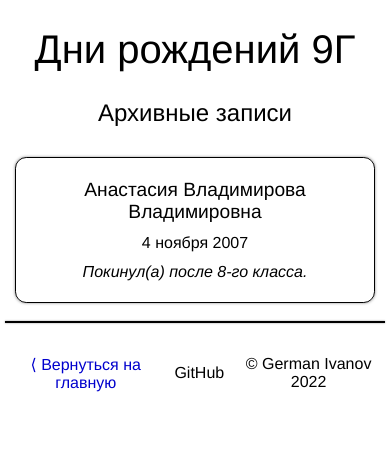
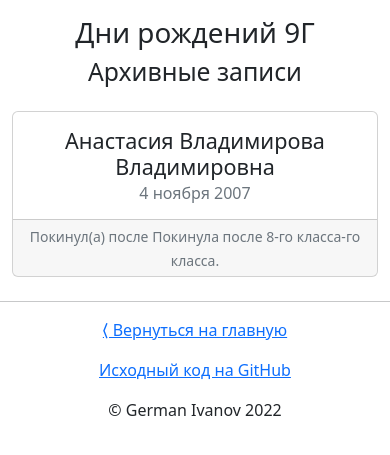
Before and after one commit to Dedstate/Birthday_date_website, a Flask app: page /archived in a window 390 px wide. Shown: the top 455 px of the page. Run offline with Flask 2, Linux system fonts and the light colour scheme.

Commit message:
Migrate from own CSS to Bootstrap 5.2.0
- Better UI/UX thanks to Bootstrap
- Responsive bottom navbar (Issue #1)
- Dark mode CSS file (dark.css, temporary fix untill Bootstrap 5.3.0 with integrated dark mode)
- Changed GitHub button slightly
- Cleaner codebase, no more inline styles

```diff
--- a/birthdays_archived.csv
+++ b/birthdays_archived.csv
@@ -1 +1 @@
-Анастасия Владимирова Владимировна,4 ноября 2007,8
+Анастасия Владимирова Владимировна,4 ноября 2007,Покинула после 8-го класса
--- /dev/null
+++ b/static/dark.css
@@ -0,0 +1,30 @@
+@media (prefers-color-scheme: dark) {
+  h1,
+  h2,
+  h3,
+  h4,
+  h5,
+  h6,
+  p,
+  small {
+    color: white;
+  }
+
+  a > p {
+    color: inherit;
+  }
+
+  .text-muted {
+    color: lightgray !important;
+  }
+
+  body,
+  .card {
+    background-color: rgb(30, 30, 30);
+    border-color: white;
+  }
+  .card-footer {
+    background-color: rgb(50, 50, 50);
+    border-color: white;
+  }
+}
--- a/static/index.css
+++ b/static/index.css
@@ -1,35 +1,31 @@
-:root {
-  font-family: "Helvetica Neue", Arial, Helvetica, sans-serif;
-}
-
-h1 {
+/* h1 {
   font-weight: normal;
   font-size: 2.5rem;
   text-align: center;
-}
+} */
 
-h2 {
+/* h2 {
   font-weight: normal;
   font-size: 1.5rem;
   text-align: center;
-}
+} */
 
-h3 {
+/* h3 {
   font-weight: normal;
   font-size: 1.2rem;
-}
+} */
 
-p {
+/* p {
   font-size: 1rem;
-}
+} */
 
-#cards {
+/* #cards {
   display: flex;
   flex-direction: row;
   flex-wrap: wrap;
   flex-grow: 1;
   max-width: max-content;
-}
+} */
 
 body {
   margin: 5px;
@@ -37,7 +33,7 @@ body {
   overflow-x: hidden;
 }
 
-.card {
+/* .card {
   margin: 10px;
   padding: 10px;
   border: 1px solid black;
@@ -46,14 +42,14 @@ body {
   border-radius: 0.7rem;
   height: min-content;
   box-shadow: #888888 0 0 3px;
-}
+} */
 
-.card > * {
+/* .card > * {
   height: min-content;
   padding: 0;
   margin: 0.5rem;
   text-align: center;
-}
+} */
 
 @media screen and (min-height: 700px) {
   .card > * {
@@ -89,7 +85,7 @@ a:hover {
   flex-grow: 1;
 }
 
-#bottom-navbar >* {
+#bottom-navbar > * {
   flex-grow: 1;
   text-align: center;
   align-self: center;
--- a/templates/base.html
+++ b/templates/base.html
@@ -5,61 +5,81 @@
     <meta http-equiv="X-UA-Compatible" content="IE=edge" />
     <meta name="viewport" content="width=device-width, initial-scale=1.0" />
     <meta name="description" content="Даты рождений учеников {{grade}}" />
-    <link rel="stylesheet" href="{{url_for('static', filename='index.css')}}" />
+    <!-- Bootstrap 5.2 -->
+    <link
+      href="https://cdn.jsdelivr.net/npm/bootstrap@5.2.0-beta1/dist/css/bootstrap.min.css"
+      rel="stylesheet"
+      integrity="sha384-0evHe/X+R7YkIZDRvuzKMRqM+OrBnVFBL6DOitfPri4tjfHxaWutUpFmBp4vmVor"
+      crossorigin="anonymous"
+    />
+    <!-- Dark Mode CSS -->
+    <link rel="stylesheet" href="{{url_for('static', filename='dark.css')}}" />
+
+    <!-- Set Title -->
     {% if archived %}
     <title>Архив — Дни рождений {{grade}}</title>
     {% else %}
     <title>Дни рождений {{grade}}</title>
     {% endif %}
   </head>
-  <body>
-    <h1>Дни рождений {{grade}}</h1>
+  <body class="py-3">
+    <h1 class="text-center">Дни рождений {{grade}}</h1>
     {% if archived %}
-    <h2>Архивные записи</h2>
+    <h2 class="text-center">Архивные записи</h2>
     {%endif%}
-    <div id="cards">
+    <div class="container-fluid mt-3">
+      <div class="row row-cols-auto">
         {% for student in students %}
+        <div class="col flex-grow-1">
           <!-- Student Card -->
-      <div class="card">
+          <div class="card my-2">
+            <div class="card-body">
               <!-- Name -->
-        <h3>{{student[0]}}</h3>
+              <h4 class="text-center card-title fw-normal">{{student[0]}}</h4>
               <!-- Date of Birth -->
               {% if student[1] == ""%}
-        <p>—</p>
+              <h6 class="text-center card-subtitle text-muted">—</h6>
               {% else %}
-        <p>{{student[1]}}</p>
+              <h6 class="text-center card-subtitle text-muted">
+                {{student[1]}}
+              </h6>
               {% endif %}
+            </div>
             <!-- Year when left, if archived mode -->
             {% if archived %}
-        <p><i>Покинул(а) после {{student[2]}}-го класса.</i></p>
+            <div class="card-footer text-center p-1">
+              <small class="text-muted"
+                >Покинул(а) после {{student[2]}}-го класса.</small
+              >
+            </div>
             {% endif %}
           </div>
           <!-- End Student Card -->
+        </div>
         {%endfor%}
       </div>
+    </div>
     <hr />
-    <div id="bottom-navbar">
-      <!-- Navigation to archive and back -->
+    <div id="bottom-navbar" class="container">
+      <div class="row">
         {% if archived %}
-      <div>
-        <a href="..">⟨ Вернуться на главную</a>
+        <div class="text-center col-sm container text-nowrap">
+          <a href=".."><p>⟨ Вернуться на главную</p></a>
         </div>
         {% else %}
-      <div><a href="archived">Перейти в архив ⟩</a></div>
+        <div class="text-center col-sm container text-nowrap">
+          <a href="archived"><p>Перейти в архив ⟩</p></a>
+        </div>
         {% endif %}
-      <!-- End of navigaiton -->
-      <!-- Other links and copyright -->
-
-      <div>
-        <a
-          style="color: inherit"
-          href="https://github.com/germanivanov0719/birthday-dates"
-        >
-          <p>GitHub</p>
+        <div class="text-center col-sm container text-nowrap">
+          <a href="https://github.com/germanivanov0719/birthday-dates">
+            <p>Исходный код на GitHub</p>
           </a>
         </div>
-
-      <div><p id="info">© German Ivanov 2022</p></div>
+        <div class="text-center col-sm container text-nowrap">
+          <p id="info">© German Ivanov 2022</p>
+        </div>
+      </div>
     </div>
   </body>
 </html>
```
Also changed, not shown: templates/bottom-navbar.html (added). Lines whose indentation alone changed are shown as unchanged.
